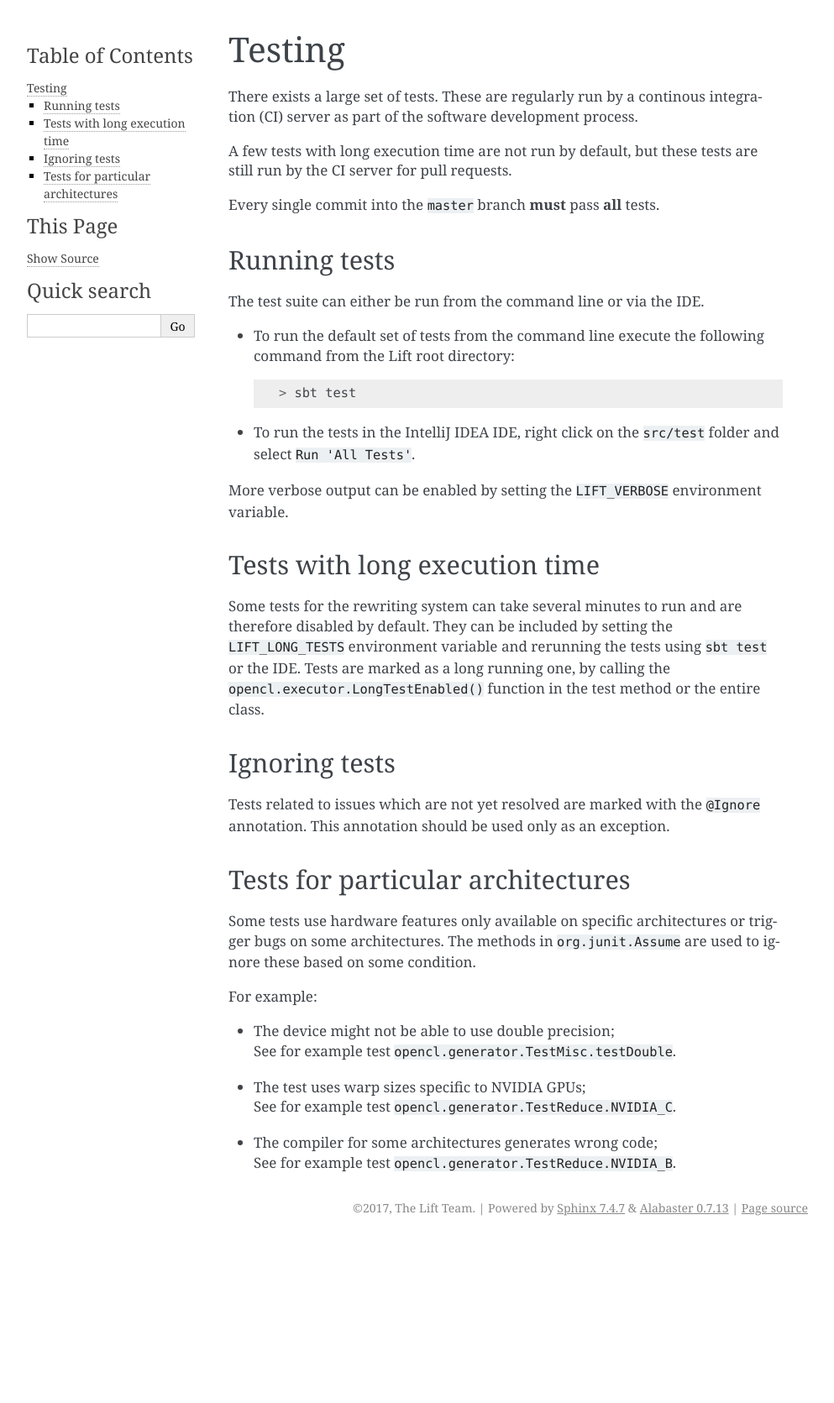
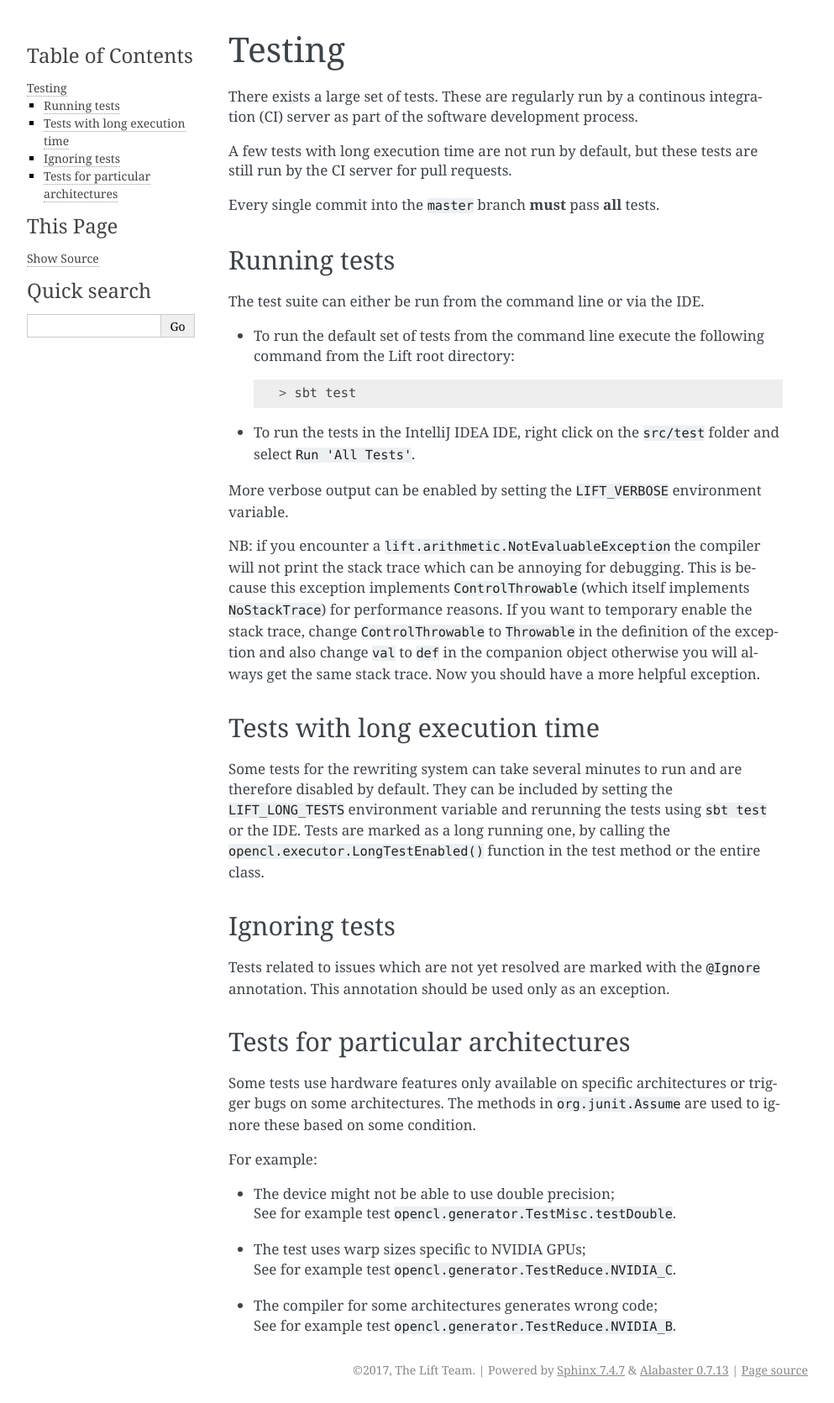
Before and after one commit to lift-project/lift, a Sphinx documentation site: the page built from docs/source/developing-lift/testing.rst, in a window 1280 px wide. Shown: the whole page at 84% size, without its empty margins (148-1141 px from the left). Built offline with Sphinx 7.4.7, drawn with Linux system fonts in a browser that asks for light colours; before the commit the page ends 1478 px from its top, so only the background shows below that.

Commit message:
docs: enable stack trace for NotEvaluableException

```diff
--- a/docs/source/developing-lift/testing.rst
+++ b/docs/source/developing-lift/testing.rst
@@ -22,6 +22,16 @@ The test suite can either be run from the command line or via the IDE.
 * To run the tests in the IntelliJ IDEA IDE, right click on the ``src/test`` folder and select ``Run 'All Tests'``.
 
 More verbose output can be enabled by setting the ``LIFT_VERBOSE`` environment variable.
+
+NB: if you encounter a ``lift.arithmetic.NotEvaluableException`` the compiler
+will not print the stack trace which can be annoying for debugging. This is
+because this exception implements ``ControlThrowable`` (which itself implements
+``NoStackTrace``) for performance reasons. If you want to temporary enable the
+stack trace, change ``ControlThrowable`` to ``Throwable`` in the definition of
+the exception and also change ``val`` to ``def`` in the companion object otherwise
+you will always get the same stack trace. Now you should have a more helpful
+exception.
+
 
 Tests with long execution time
 ------------------------------
```
